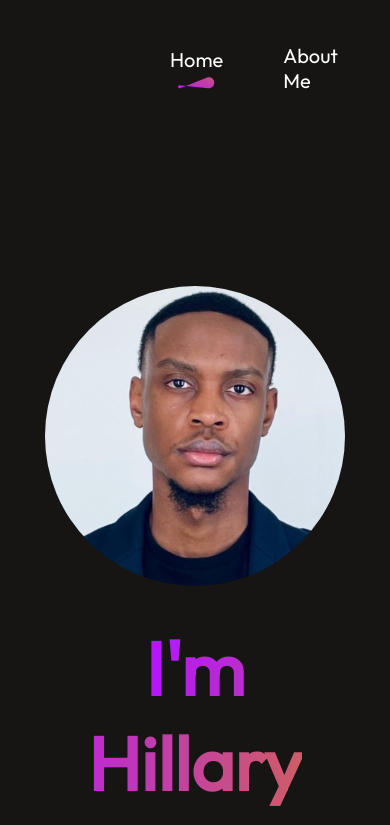
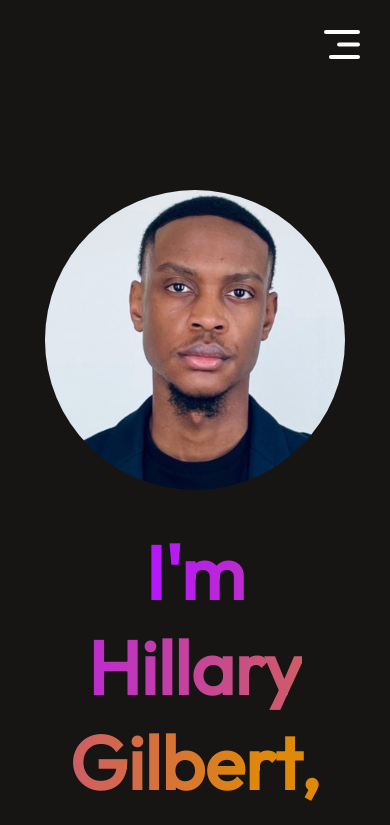
Before and after one commit to HillaryG1/ReactJS-Portfolio, a React (Vite) app: page / in a window 390 px wide. Shown: the top 825 px of the page. Built offline with nearby package versions, Linux system fonts and the light colour scheme; no server answers.

Commit message:
Add Sidebar

```diff
--- a/src/components/Navbar/Navbar.css
+++ b/src/components/Navbar/Navbar.css
@@ -37,3 +37,37 @@
   text-decoration: none;
   color: white;
 }
+@media(max-width:768px) {
+  .navbar {
+    margin: 20px 50px;
+  }
+  .nav-connect {
+    display: none;
+  }
+  .nav-mob-open {
+    display: block;
+    position:fixed;
+    top: 30px;
+    right: 30px;
+}
+  .nav-mob-close {
+    display: block;
+    position: relative;
+    top: 30px;
+    left: 290px;
+    width: 30px;
+  }
+  .nav-menu {
+    position: fixed;
+    flex-direction: column;
+    align-items: center;
+    top: 0;
+    gap: 30px;
+    background-color: #1F0016;
+    width: 350px;
+    height: 100%;
+    z-index: 2;
+    transition: right 0.5s;
+    right: -350px;
+  }
+}
--- a/src/components/Navbar/Navbar.jsx
+++ b/src/components/Navbar/Navbar.jsx
@@ -3,6 +3,8 @@
 // import logo from '../../assets/logo.svg'
 import underline from '../../assets/nav_underline.svg'
 import AnchorLink from 'react-anchor-link-smooth-scroll'
+import menu_open from '../../assets/menu_open.svg'
+import menu_close from '../../assets/menu_close.svg'
 
 const Navbar = () => {
 
@@ -11,7 +13,9 @@
   return (
     <div className='navbar'>
       {/* <img src={logo} alt="" /> */}
+      <img src={menu_open} alt="" className="nav-mob-open" />
       <ul className="nav-menu">
+        <img src={menu_close} alt="" className="nav-mob-close" />
         <li><AnchorLink className='anchor-link' href='#home'><p onClick={()=>setMenu("home")}>Home</p></AnchorLink>{menu==="home"?<img src={underline} alt=''/>:<></>}</li>
         <li><AnchorLink className='anchor-link' offset={50} href='#about'><p onClick={()=>setMenu("about")}>About Me</p></AnchorLink>{menu==="about"?<img src={underline} alt=''/>:<></>}</li>
         <li><AnchorLink className='anchor-link' offset={50} href='#services'><p onClick={()=>setMenu("services")}>Services</p></AnchorLink>{menu==="services"?<img src={underline} alt=''/>:<></>}</li>
```
